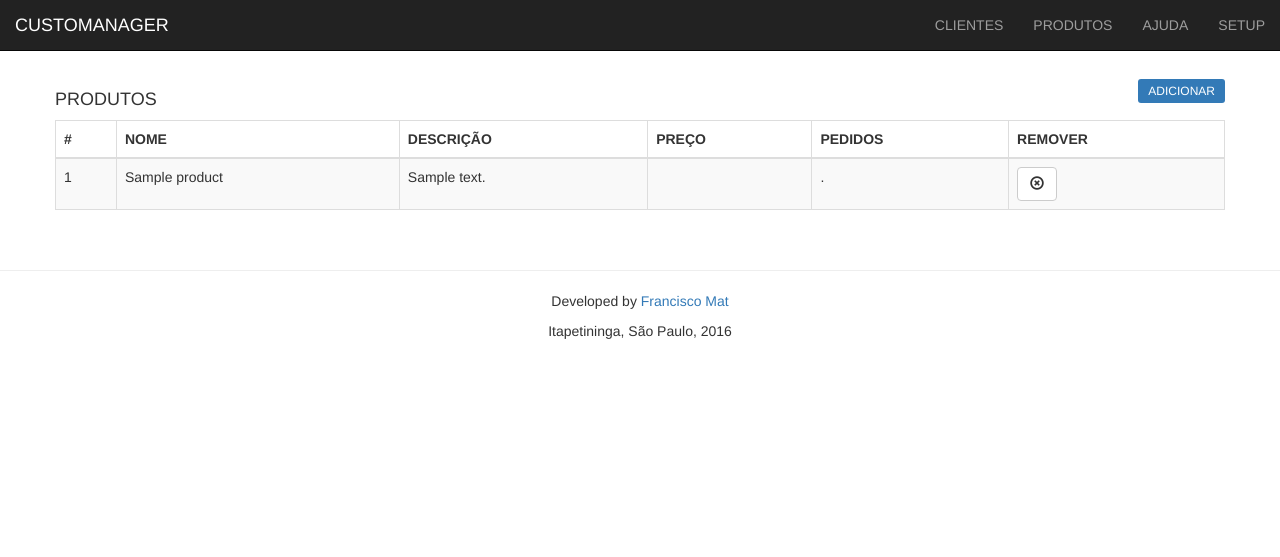
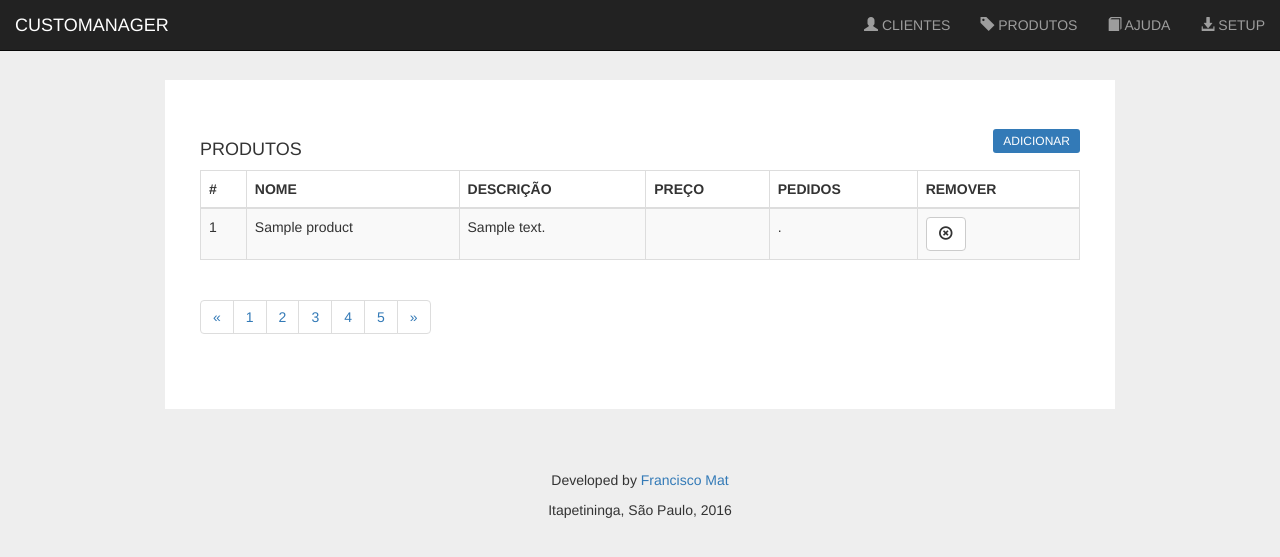
Before and after one commit to franciscof5/customanager, a PHP site: page /products.php in a window 1280 px wide. Shown: the top 557 px of the page. Run offline with PHP 8.4, Linux system fonts and the light colour scheme; tables that the repository leaves empty or names only in its code hold one stand-in row (values such as "Sample post").

Commit message:
icons, index interface, better html css structure

```diff
--- /dev/null
+++ b/css/customanager.css
@@ -0,0 +1,7 @@
+body {
+	background-color: #EEE;
+}
+#main {
+	background-color: #FFF;
+	padding: 50px;
+}
--- a/header.php
+++ b/header.php
@@ -6,6 +6,7 @@
 
 		<link href="css/bootstrap.min.css" rel="stylesheet">
 		<link href="css/jquery.growl.css" rel="stylesheet">
+		<link href="css/customanager.css" rel="stylesheet">
 
 		<script type="text/javascript" src="js/jquery2.min.js"></script>
 		<script type="text/javascript" src="js/bootstrap.min.js"></script>
@@ -33,8 +34,6 @@ if( isset( $_GET[ 'message' ] ) && $_GET[ 'message' ] == 'success' ) {
 };
 ?>
 
-	<div class="container" style="padding-top:80px;">
+<div class="container" style="padding-top:80px;">
 
-	<?php
-		@include("navbar.php");
-	?>
+	<?php @include("navbar.php"); ?>
--- a/js/customanager.js
+++ b/js/customanager.js
@@ -29,9 +29,6 @@ jQuery( document ).ready(function($) {
         }
 		});
 	 });
-	/*$('.edit')
-     });*/
-
 
 	//
 	$("[rel='tooltip']").tooltip();
@@ -63,7 +60,9 @@ jQuery( document ).ready(function($) {
 		  	$.growl.notice({ title: "Sucesso", message: "Removido do banco de dados com sucesso!", location : "br" });
 		  }
 		});
+		$(this).a
     });
+
     $(".btn-customer-edit").click(function(){
     	var nomedb = $(this).parent().parent().parent().parent().parent().parent().find(".cust_db_nome").text();
     	var emaildb = $(this).parent().parent().parent().parent().parent().parent().find(".cust_db_email").text();
--- a/navbar.php
+++ b/navbar.php
@@ -8,16 +8,16 @@
     <span class="icon-bar"></span>
     <span class="icon-bar"></span>
    </button>
-   <a class="navbar-brand" href="#">CUSTOMANAGER</a>
+   <a class="navbar-brand" href="index.php">CUSTOMANAGER</a>
   </div>
 
   <div id="navbar" class="navbar-collapse collapse">
    <ul class="nav navbar-nav navbar-right">
-    <li><a href="customers.php">CLIENTES</a></li>
-    <li><a href="products.php">PRODUTOS</a></li>
+    <li><a href="customers.php"><span class="glyphicon glyphicon-user" aria-hidden="true"></span> CLIENTES</a></li>
+    <li><a href="products.php"><span class="glyphicon glyphicon-tag" aria-hidden="true"></span> PRODUTOS</a></li>
     <!--li><a href="orders.php" disabled="true">PEDIDOS</a></li-->
-    <li><a href="help.php">AJUDA</a></li>
-    <li><a href="setup.php">SETUP</a></li>
+    <li><a href="help.php"><span class="glyphicon glyphicon-book" aria-hidden="true"></span> AJUDA</a></li>
+    <li><a href="setup.php"><span class="glyphicon glyphicon-download-alt" aria-hidden="true"></span> SETUP</a></li>
    </ul>
   </div>
 
--- a/products.php
+++ b/products.php
@@ -54,9 +54,9 @@
     //unset($_POST);
 ?>
 
-<?php
-	@include("header.php");
-?>
+<?php @include("header.php"); ?>
+
+	<div id="main" class="row col-md-10 col-md-offset-1">
 		<div class="row">
 			<h4 class="pull-left">PRODUTOS</h4>
 			<p class="text-right"><btn class="btn-sm btn-primary text-right" id="adc-btn" style="cursor: pointer;">ADICIONAR</btn></p>
@@ -128,6 +128,28 @@
 			</table>
 		</div>
 
+		<div class="row">
+			<nav>
+			  <ul class="pagination">
+			    <li>
+			      <a href="#" aria-label="Previous">
+			        <span aria-hidden="true">&laquo;</span>
+			      </a>
+			    </li>
+			    <li><a href="#">1</a></li>
+			    <li><a href="#">2</a></li>
+			    <li><a href="#">3</a></li>
+			    <li><a href="#">4</a></li>
+			    <li><a href="#">5</a></li>
+			    <li>
+			      <a href="#" aria-label="Next">
+			        <span aria-hidden="true">&raquo;</span>
+			      </a>
+			    </li>
+			  </ul>
+			</nav>
+		</div>
+	</div>
 <?php
 	@include("footer.php");
 ?>
```
Also changed, not shown: customers.php (+24 -4 lines), index.php (+10 -9 lines), js/npm.js (deleted, +0 -13 lines), README.md.
